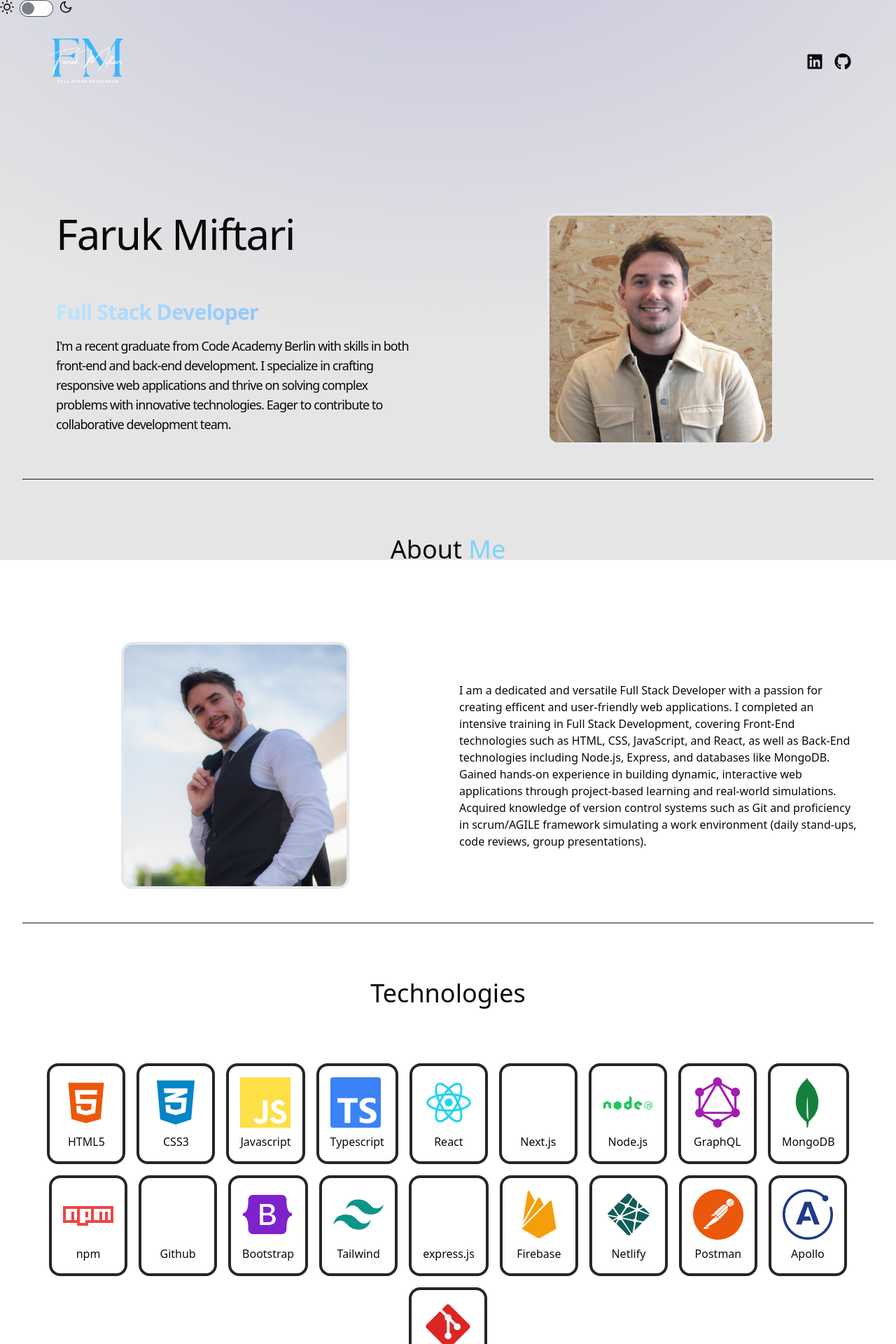
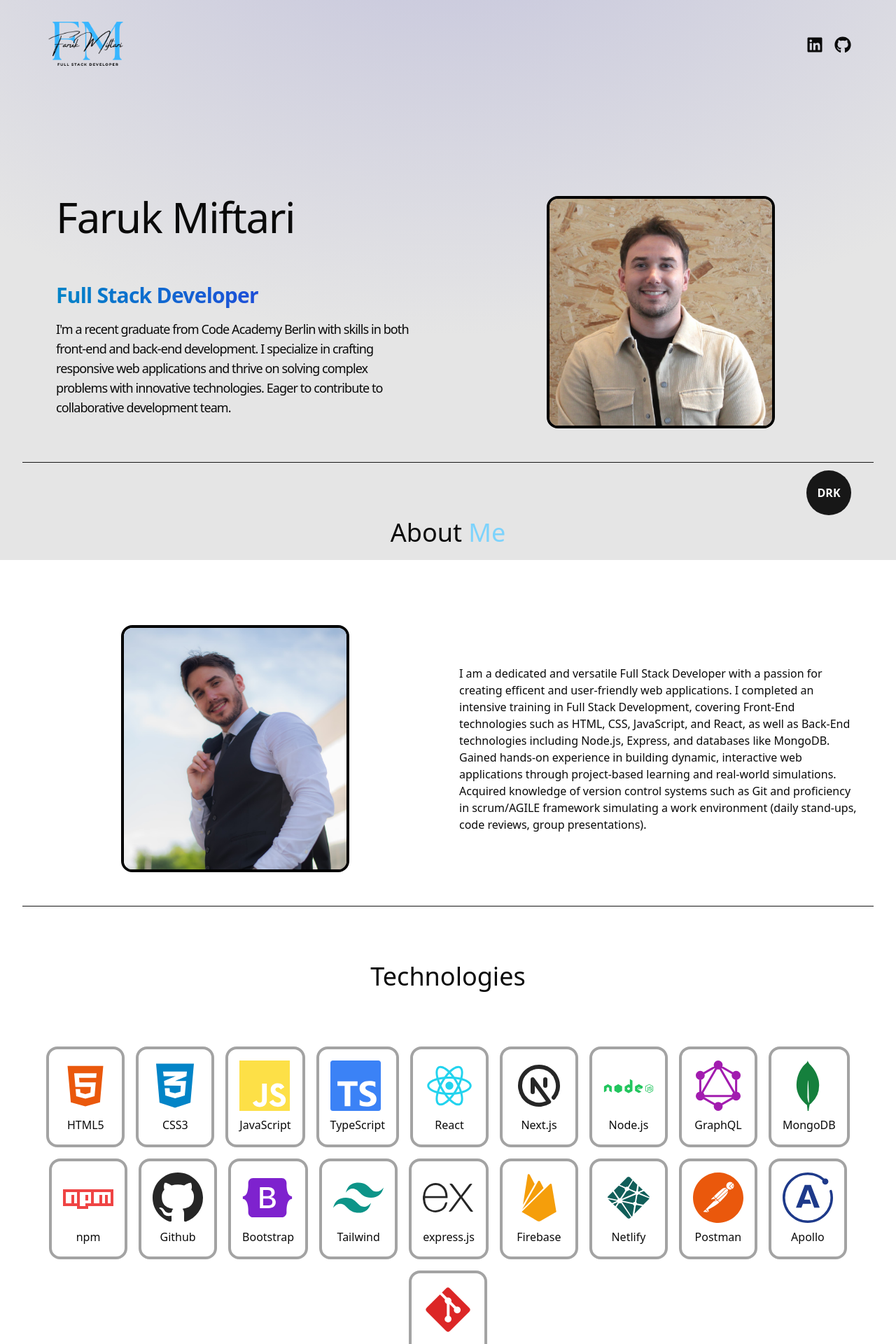
Before and after one commit to farukmiftari994/react-portfolio, a React (Vite) app: page / in a window 1280 px wide. Shown: the top 1920 px of the page at 70% size. Built offline with nearby package versions, Linux system fonts and the light colour scheme.

Commit message:
Updated App.tsx, components, and constants with dark mode support

```diff
--- a/src/App.tsx
+++ b/src/App.tsx
@@ -13,54 +13,23 @@ const App = () => {
     setDarkMode(!darkMode);
   };
   return (
-    <div className="light">
+    <div className={`${darkMode && "dark"}`}>
+      <button
+        className="absolute w-16 h-16 bottom-16 right-16 bg-neutral-900 dark:bg-white rounded-full text-white dark:text-black font-semibold"
+        onClick={toggleDarkMode}
+      >
+        {darkMode ? "LHT" : "DRK"}
+      </button>
       <div className="overflow-x-hidden text-neutral-950 antialiased selection:bg-cyan-300 selection:text-cyan-900 dark:text-neutral-300">
         <div className="fixed top-0 -z-10">
           <div className="absolute top-0 z-[-2] h-screen w-screen bg-neutral-200 bg-[radial-gradient(ellipse_80%_80%_at_50%_-20%,rgba(120,119,198,0.3),rgba(255,255,255,0))] dark:bg-neutral-950"></div>
         </div>
-        <label className="flex cursor-pointer gap-2">
-          <svg
-            xmlns="http://www.w3.org/2000/svg"
-            width="20"
-            height="20"
-            viewBox="0 0 24 24"
-            fill="none"
-            stroke="currentColor"
-            strokeWidth="2"
-            strokeLinecap="round"
-            strokeLinejoin="round"
-          >
-            <circle cx="12" cy="12" r="5" />
-            <path d="M12 1v2M12 21v2M4.2 4.2l1.4 1.4M18.4 18.4l1.4 1.4M1 12h2M21 12h2M4.2 19.8l1.4-1.4M18.4 5.6l1.4-1.4" />
-          </svg>
-          <input
-            type="checkbox"
-            value="synthwave"
-            className="toggle theme-controller"
-            onClick={toggleDarkMode}
-          />
-          <svg
-            xmlns="http://www.w3.org/2000/svg"
-            width="20"
-            height="20"
-            viewBox="0 0 24 24"
-            fill="none"
-            stroke="currentColor"
-            strokeWidth="2"
-            strokeLinecap="round"
-            strokeLinejoin="round"
-            className="light"
-          >
-            <path d="M21 12.79A9 9 0 1 1 11.21 3 7 7 0 0 0 21 12.79z"></path>
-          </svg>
-        </label>
-
         <div className="container mx-auto px-8">
-          <Navbar />
-          <Hero />
+          <Navbar darkMode={darkMode} />
+          <Hero darkMode={darkMode} />
           <About />
-          <Technologies />
-          <Experience />
+          <Technologies darkMode={darkMode} />
+          <Experience darkMode={darkMode} />
           <Projects />
           <Contact />
         </div>
--- a/src/Components/About.tsx
+++ b/src/Components/About.tsx
@@ -11,7 +11,7 @@ const About = () => {
         <div className="w-full lg:w-1/2 lg:p-8">
           <div className="flex items-center justify-center">
             <img
-              className="rounded-2xl w-[60%] border-4"
+              className="rounded-2xl border-black dark:border-white w-[60%] border-4"
               src={about}
               alt="about"
             />
--- a/src/Components/Contact.tsx
+++ b/src/Components/Contact.tsx
@@ -5,7 +5,6 @@ const Contact = () => {
     <div className="border-b border-neutral-900 pb-20">
       <h1 className="my-10 text-center text-4xl">Get in Touch</h1>
       <div className="text-center tracking-tighter">
-        <p className="my-4">{CONTACT.address}</p>
         <p className="my-4">{CONTACT.phoneNo}</p>
         <a href="mailto:farukmiftari@outlook.com" className="border-b my-4 ">
           {CONTACT.email}
--- a/src/Components/Hero.tsx
+++ b/src/Components/Hero.tsx
@@ -1,7 +1,7 @@
 import { HERO_CONTENT } from "../constants/index.ts";
 import hero from "../assets/hero.png";
 
-const Hero = () => {
+const Hero = ({ darkMode }: { darkMode: boolean }) => {
   return (
     <div className="border-b border-neutral-900 pb-4 lg:mb-35">
       <div className="flex flex-wrap justify-around">
@@ -10,9 +10,15 @@ const Hero = () => {
             <h1 className="pb-16 text-6xl tracking-tight lg:text-6xl">
               Faruk Miftari
             </h1>
-            <span className="bg-gradient-to-r font-semibold from-sky-200 via-white-300 to-blue-300 bg-clip-text text-3xl tracking-tight text-transparent">
-              Full Stack Developer
-            </span>
+            {darkMode && "dark" ? (
+              <span className="bg-gradient-to-r font-semibold from-sky-200 via-white-300 to-blue-300 bg-clip-text text-3xl tracking-tight text-transparent">
+                Full Stack Developer
+              </span>
+            ) : (
+              <span className="bg-gradient-to-r font-semibold from-sky-600 via-white-300 to-blue-700 bg-clip-text text-3xl tracking-tight text-transparent">
+                Full Stack Developer
+              </span>
+            )}
             <p className="my-2 max-w-lg py-2 text-lg tracking-tighter">
               {HERO_CONTENT}
             </p>
@@ -21,7 +27,7 @@ const Hero = () => {
         <div className="w-full lg:w-1/2 lg:p-8">
           <div className="flex items-center justify-center">
             <img
-              className="border-4 rounded-2xl w-[60%]"
+              className="border-4 border-black dark:border-white rounded-2xl w-[60%]"
               src={hero}
               alt="Faruk Miftari"
             />
--- a/src/Components/Navbar.tsx
+++ b/src/Components/Navbar.tsx
@@ -1,10 +1,16 @@
 import { FaGithub, FaLinkedin } from "react-icons/fa";
-import logo from "../assets/logo.png";
-const Navbar = () => {
+import logo from "../assets/logo_white.png";
+import logo2 from "../assets/logo_black.png";
+
+const Navbar = ({ darkMode }: { darkMode: boolean }) => {
   return (
-    <nav className=" mt-[-40px] mb-20 flex items-center justify-between py-2">
+    <nav className="mt-[-40px] mb-20 flex items-center justify-between py-2">
       <div className="flex flex-shrink-0 items-center ">
-        <img className="w-48" src={logo} alt="logo" />
+        {darkMode && "dark" ? (
+          <img className="w-48" src={logo2} alt="logo" />
+        ) : (
+          <img className="w-48" src={logo} alt="logo" />
+        )}
       </div>
       <div className="m-8 flex items-center justify-center gap-4 text-2xl">
         <FaLinkedin className="hover:text-blue-500" />
--- a/src/Components/Projects.tsx
+++ b/src/Components/Projects.tsx
@@ -18,7 +18,9 @@ const Projects = () => {
             </div>
             <div className="w-full max-w-xl lg:w-3/4">
               <h6 className="mb-2 font-semibold">{project.title}</h6>
-              <p className="mb-3 text-neutral-400">{project.description}</p>
+              <p className="mb-3 text-neutral-800 dark:text-neutral-400">
+                {project.description}
+              </p>
               <a
                 href={project.githubRepo}
                 className="mb-3 font-bold text-blue-400 block
@@ -30,7 +32,7 @@ const Projects = () => {
               {project.technologies.map((tech, index) => (
                 <span
                   key={index}
-                  className="mr-4 rounded bg-neutral-900 px-2 py-1 text-sm font-medium text-blue-300"
+                  className="mr-4 rounded bg-neutral-900 px-2 py-1 text-sm font-medium text-white dark:text-blue-300"
                 >
                   {tech}
                 </span>
--- a/src/Components/Technologies.tsx
+++ b/src/Components/Technologies.tsx
@@ -16,84 +16,96 @@ import { BiLogoNetlify } from "react-icons/bi";
 import { SiPostman } from "react-icons/si";
 import { SiApollographql } from "react-icons/si";
 
-const Technologies = () => {
+const Technologies = ({ darkMode }: { darkMode: boolean }) => {
   return (
     <div className="border-b border-neutral-800 pb-24">
       <h1 className="my-20 text-center text-4xl">Technologies</h1>
       <div className="flex flex-wrap items-center justify-center gap-4">
-        <div className="rounded-2xl border-4 border-neutral-800 p-4">
+        <div className="rounded-2xl border-4 border-neutral-400 dark:border-neutral-800 p-4">
           <DiHtml5 className="text-7xl text-orange-600" />
           <p className="mt-2 flex justify-center">HTML5</p>
         </div>
-        <div className="rounded-2xl border-4 border-neutral-800 p-4">
+        <div className="rounded-2xl border-4 border-neutral-400 dark:border-neutral-800 p-4">
           <FaCss3Alt className="text-7xl text-sky-600" />
           <p className="mt-2 flex justify-center">CSS3</p>
         </div>
-        <div className="rounded-2xl border-4 border-neutral-800 p-4">
+        <div className="rounded-2xl border-4 border-neutral-400 dark:border-neutral-800 p-4">
           <SiJavascript className="text-7xl text-yellow-300" />
-          <p className="mt-2 flex justify-center">Javascript</p>
+          <p className="mt-2 flex justify-center">JavaScript</p>
         </div>
-        <div className="rounded-2xl border-4 border-neutral-800 p-4">
+        <div className="rounded-2xl border-4 border-neutral-400 dark:border-neutral-800 p-4">
           <SiTypescript className="text-7xl text-blue-500" />
-          <p className="mt-2 flex justify-center">Typescript</p>
+          <p className="mt-2 flex justify-center">TypeScript</p>
         </div>
-        <div className="rounded-2xl border-4 border-neutral-800 p-4">
+        <div className="rounded-2xl border-4 border-neutral-400 dark:border-neutral-800 p-4">
           <RiReactjsFill className="text-7xl text-cyan-400" />
           <p className="mt-2 flex justify-center">React</p>
         </div>
-        <div className="rounded-2xl border-4 border-neutral-800 p-4">
-          <TbBrandNextjs className="text-7xl text-white" />
+        <div className="rounded-2xl border-4 border-neutral-400 dark:border-neutral-800 p-4">
+          {darkMode && "dark" ? (
+            <TbBrandNextjs className="text-7xl text-white" />
+          ) : (
+            <TbBrandNextjs className="text-7xl text-neutral-800" />
+          )}
           <p className="mt-2 flex justify-center">Next.js</p>
         </div>
-        <div className="rounded-2xl border-4 border-neutral-800 p-4">
+        <div className="rounded-2xl border-4 border-neutral-400 dark:border-neutral-800 p-4">
           <DiNodejs className="text-7xl text-green-500" />
           <p className="mt-2 flex justify-center">Node.js</p>
         </div>
-        <div className="rounded-2xl border-4 border-neutral-800 p-4">
+        <div className="rounded-2xl border-4 border-neutral-400 dark:border-neutral-800 p-4">
           <SiGraphql className="text-7xl text-fuchsia-700" />
           <p className="mt-2 flex justify-center">GraphQL</p>
         </div>
-        <div className="rounded-2xl border-4 border-neutral-800 p-4">
+        <div className="rounded-2xl border-4 border-neutral-400 dark:border-neutral-800 p-4">
           <SiMongodb className="text-7xl text-green-700" />
           <p className="mt-2 flex justify-center">MongoDB</p>
         </div>
-        <div className="rounded-2xl border-4 border-neutral-800 p-4">
+        <div className="rounded-2xl border-4 border-neutral-400 dark:border-neutral-800 p-4">
           <FaNpm className="text-7xl text-red-500" />
           <p className="mt-2 flex justify-center">npm</p>
         </div>
-        <div className="rounded-2xl border-4 border-neutral-800 p-4">
-          <BsGithub className="text-7xl text-white" />
+        <div className="rounded-2xl border-4 border-neutral-400 dark:border-neutral-800 p-4">
+          {darkMode && "dark" ? (
+            <BsGithub className="text-7xl text-white" />
+          ) : (
+            <BsGithub className="text-7xl text-neutral-800" />
+          )}
           <p className="mt-2 flex justify-center">Github</p>
         </div>
-        <div className="rounded-2xl border-4 border-neutral-800 p-4">
+        <div className="rounded-2xl border-4 border-neutral-400 dark:border-neutral-800 p-4">
           <FaBootstrap className="text-7xl text-purple-700" />
           <p className="mt-2 flex justify-center">Bootstrap</p>
         </div>
-        <div className="rounded-2xl border-4 border-neutral-800 p-4">
+        <div className="rounded-2xl border-4 border-neutral-400 dark:border-neutral-800 p-4">
           <SiTailwindcss className="text-7xl text-teal-600" />
           <p className="mt-2 flex justify-center">Tailwind</p>
         </div>
-        <div className="rounded-2xl border-4 border-neutral-800 p-4">
-          <SiExpress className="text-7xl text-white" />
+        <div className="rounded-2xl border-4 border-neutral-400 dark:border-neutral-800 p-4">
+          {darkMode && "dark" ? (
+            <SiExpress className="text-7xl text-white" />
+          ) : (
+            <SiExpress className="text-7xl text-neutral-800" />
+          )}
           <p className="mt-2 flex justify-center">express.js</p>
         </div>
-        <div className="rounded-2xl border-4 border-neutral-800 p-4">
+        <div className="rounded-2xl border-4 border-neutral-400 dark:border-neutral-800 p-4">
           <IoLogoFirebase className="text-7xl text-amber-500" />
           <p className="mt-2 flex justify-center">Firebase</p>
         </div>
-        <div className="rounded-2xl border-4 border-neutral-800 p-4">
+        <div className="rounded-2xl border-4 border-neutral-400 dark:border-neutral-800 p-4">
           <BiLogoNetlify className="text-7xl text-teal-800" />
           <p className="mt-2 flex justify-center">Netlify</p>
         </div>
-        <div className="rounded-2xl border-4 border-neutral-800 p-4">
+        <div className="rounded-2xl border-4 border-neutral-400 dark:border-neutral-800 p-4">
           <SiPostman className="text-7xl text-orange-600" />
           <p className="mt-2 flex justify-center">Postman</p>
         </div>
-        <div className="rounded-2xl border-4 border-neutral-800 p-4">
+        <div className="rounded-2xl border-4 border-neutral-400 dark:border-neutral-800 p-4">
           <SiApollographql className="text-7xl text-blue-900" />
           <p className="mt-2 flex justify-center">Apollo</p>
         </div>
-        <div className="rounded-2xl border-4 border-neutral-800 p-4">
+        <div className="rounded-2xl border-4 border-neutral-400 dark:border-neutral-800 p-4">
           <FaGitAlt className="text-7xl text-red-600" />
           <p className="mt-2 flex justify-center">Git</p>
         </div>
--- a/src/constants/index.ts
+++ b/src/constants/index.ts
@@ -64,8 +64,7 @@ export const PROJECTS = [
 ];
 
 export const CONTACT = {
-  address: "Johannisthaler Chaussee 372",
-  phoneNo: "+4917665812691",
+  phoneNo: "+49 176 658 126 91",
   email: "farukmiftari@outlook.com",
   gmail: "farukmiftari994@gmail.com",
 };
--- a/tailwind.config.js
+++ b/tailwind.config.js
@@ -8,4 +8,5 @@ export default {
   daisyui: {
     themes: ["light"],
   },
+  darkMode: "class",
 };
```
Also changed, not shown: src/Components/Experience.tsx (+16 -2 lines), src/assets/logo_black.png (renamed from src/assets/logo.png), src/assets/logo_white.png (added).
